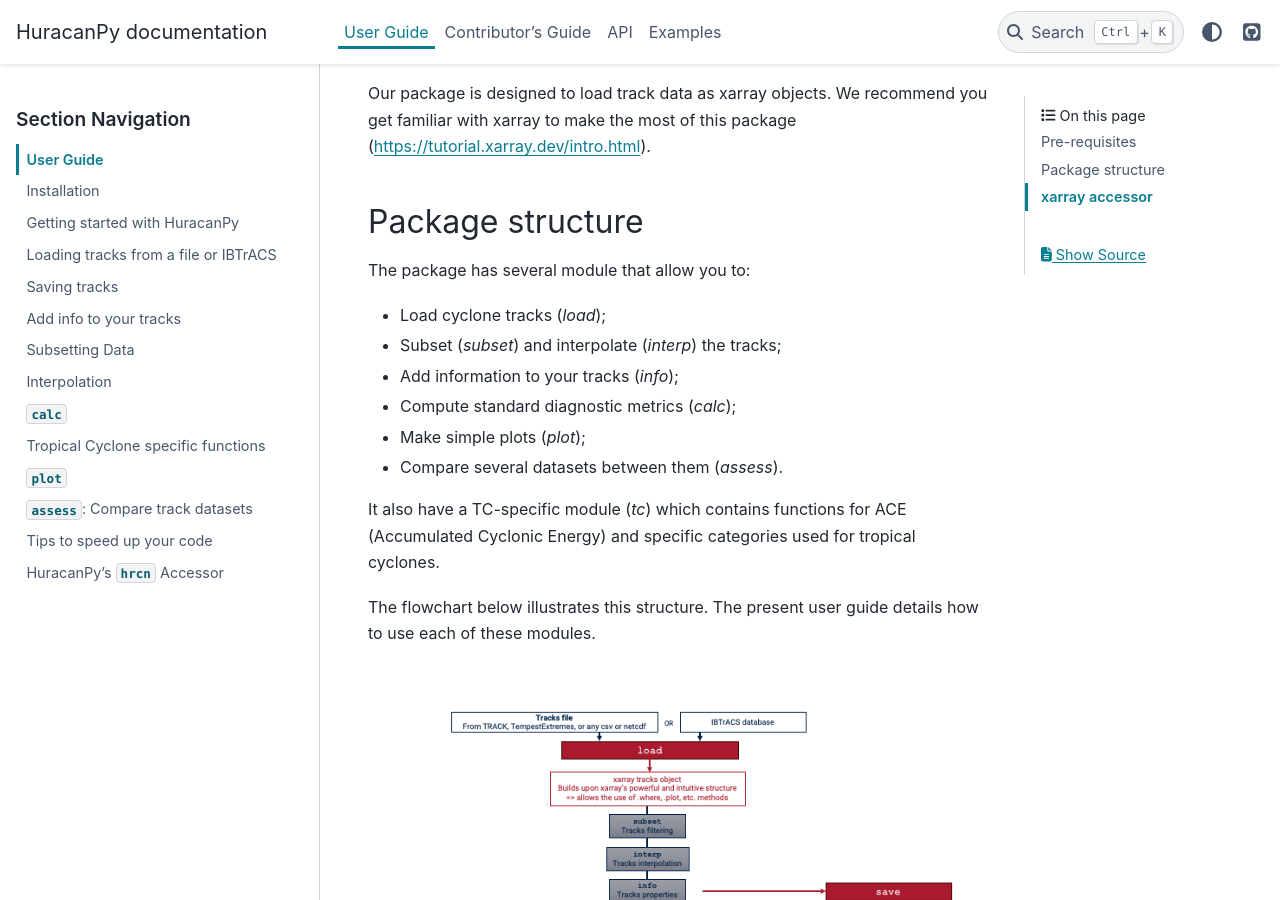
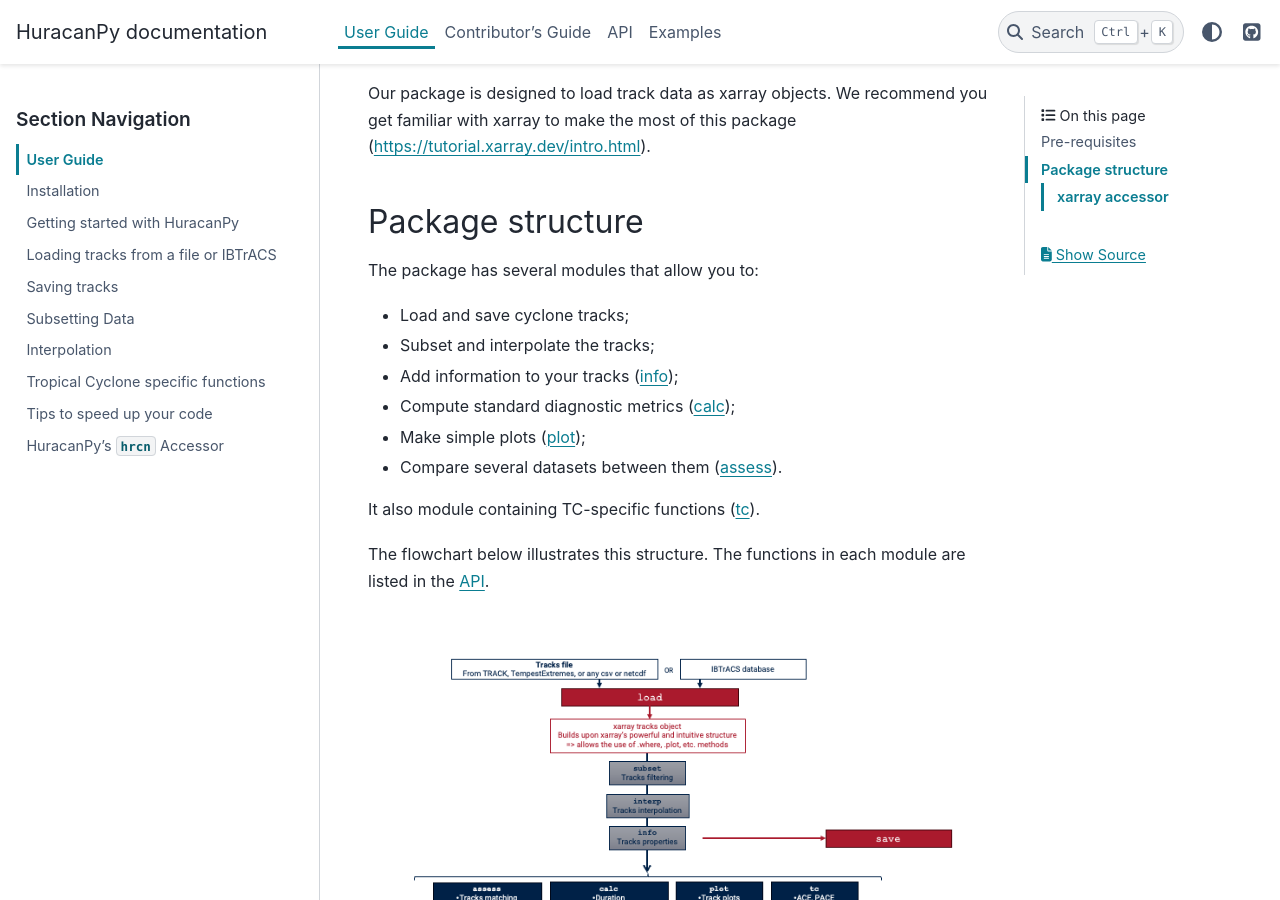
Before and after one commit to Huracan-project/huracanpy, a Sphinx documentation site: the page built from docs/user_guide/index.rst, in a window 1280 px wide and 900 px high, scrolled down 286 px. Built offline with Sphinx 7.4.7 and the PyData theme 0.15.4, drawn with Linux system fonts in a browser that asks for light colours; pages that are not in the unit, such as notebooks, are missing from menus.

Commit message:
Remove user guide pages for module where a link to API is dufficient

```diff
--- a/docs/user_guide/index.rst
+++ b/docs/user_guide/index.rst
@@ -15,25 +15,25 @@ We recommend you get familiar with xarray to make the most of this package (http
 Package structure
 -----------------
 
-The package has several module that allow you to:
+The package has several modules that allow you to:
 
-* Load cyclone tracks (`load`);
-* Subset (`subset`) and interpolate (`interp`) the tracks;
-* Add information to your tracks (`info`);
-* Compute standard diagnostic metrics (`calc`);
-* Make simple plots (`plot`);
-* Compare several datasets between them (`assess`).
+* Load  and save cyclone tracks;
+* Subset and interpolate the tracks;
+* Add information to your tracks (:ref:`api-info`);
+* Compute standard diagnostic metrics (:ref:`api-calc`);
+* Make simple plots (:ref:`api-plot`);
+* Compare several datasets between them (:ref:`api-assess`).
 
-It also have a TC-specific module (`tc`) which contains functions for ACE (Accumulated Cyclonic Energy) and specific categories used for tropical cyclones.
+It also module containing TC-specific functions (:ref:`api-tc`).
 
-The flowchart below illustrates this structure. The present user guide details how to use each of these modules.
+The flowchart below illustrates this structure. The functions in each module are listed in the :ref:`api-index`.
 
 .. image:: ../images/package_structure_flowchart/flowchart.png
   :width: 1000
   :alt: Alternative text
 
 xarray accessor
----------------
+~~~~~~~~~~~~~~~
 
 The package also defines a `.hrcn` xarray accessor, which allow you to call most of the functions as methods on the dataset itself.
 
@@ -47,12 +47,8 @@ The package also defines a `.hrcn` xarray accessor, which allow you to call most
     demo
     load
     save
-    info
     subset
     interp
-    calc
     tc
-    plot
-    assess
     speed
     accessor
```
Also changed, not shown: docs/user_guide/assess.ipynb (deleted), docs/user_guide/calc.ipynb (deleted), docs/user_guide/info.ipynb (deleted), docs/user_guide/plot.ipynb (deleted).
